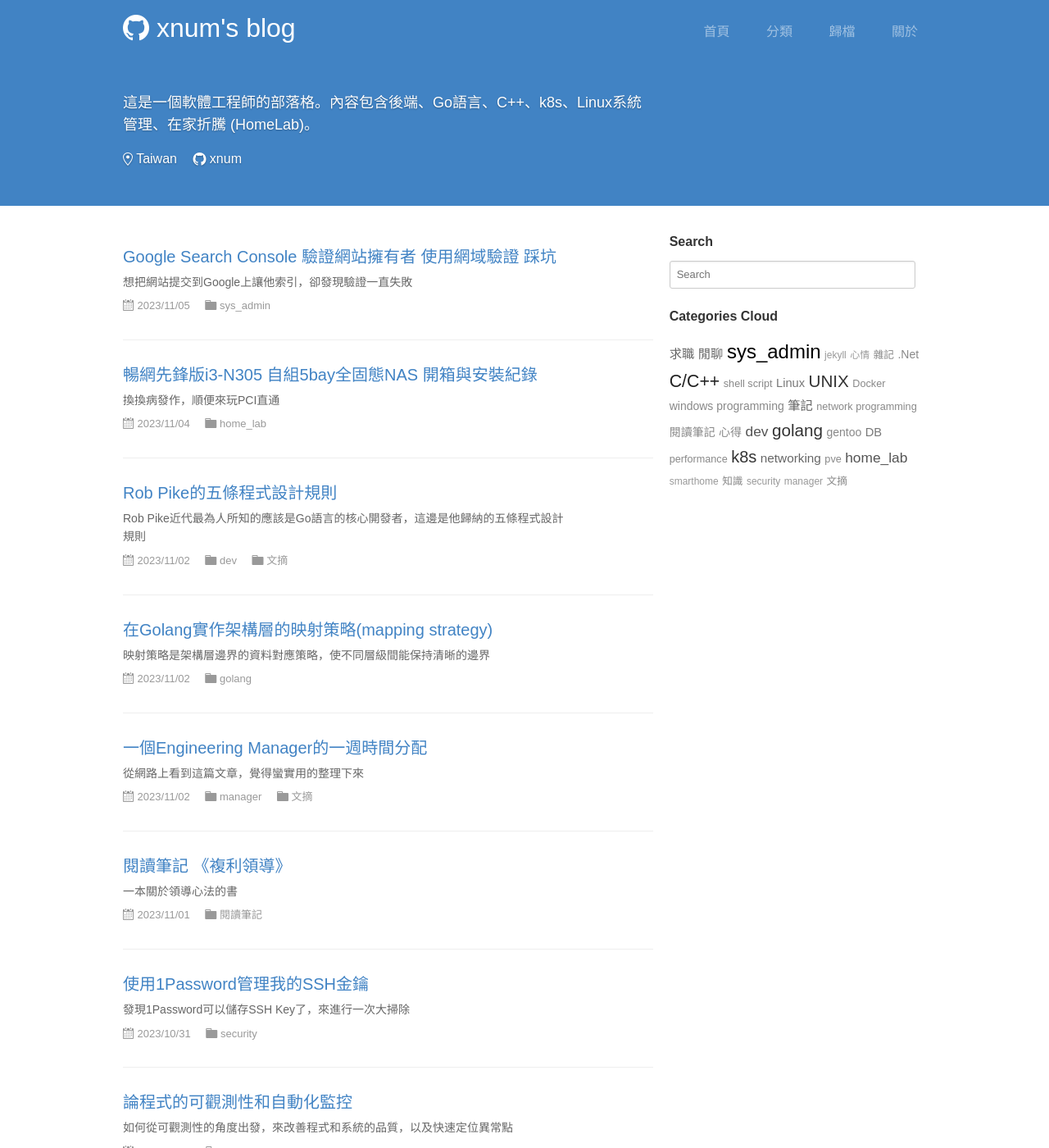
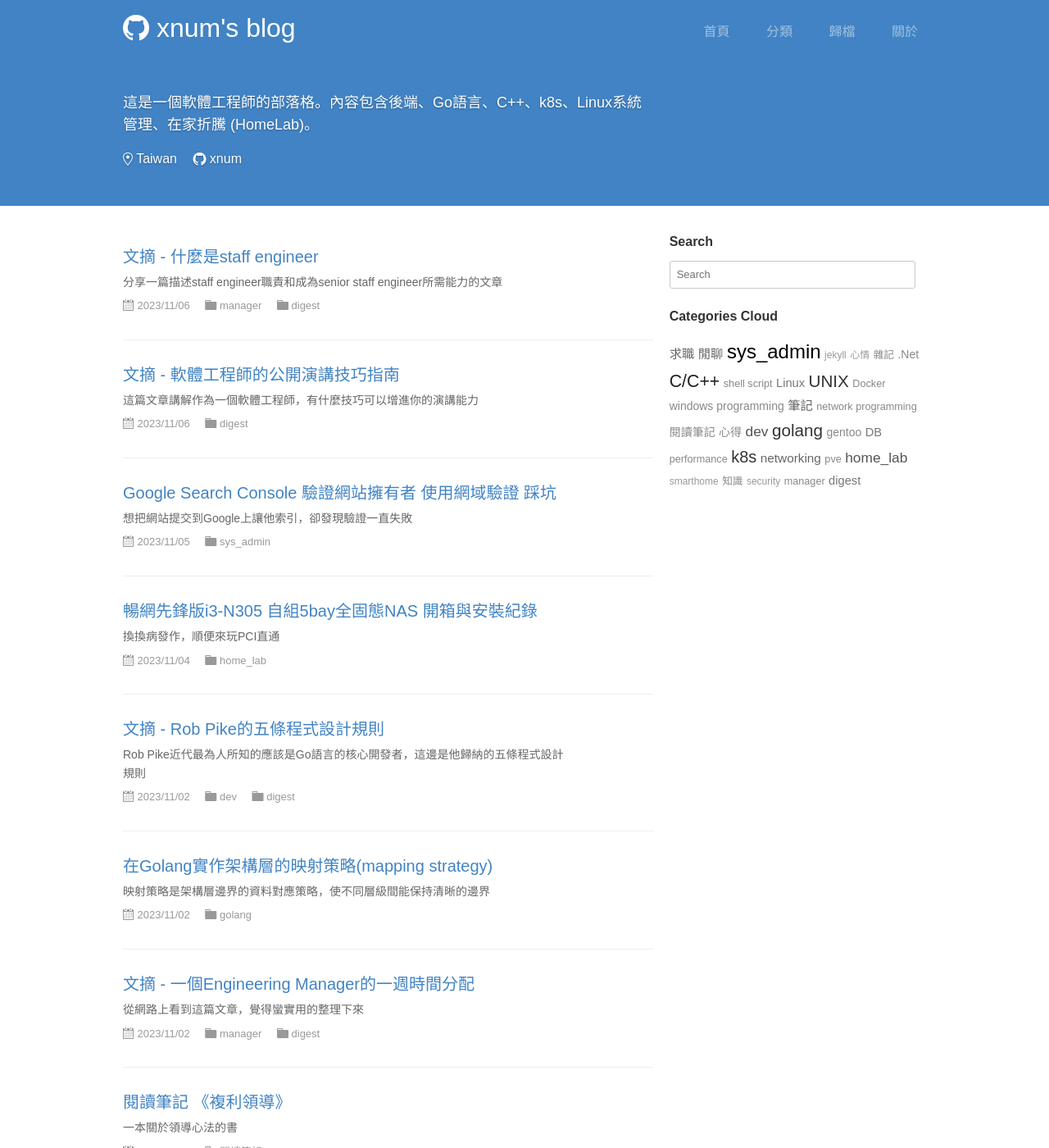
Before and after one commit to xnum/xnum.github.io, a Jekyll site: the page built from index.html, in a window 1280 px wide and 1400 px high. Shown: the whole window at 82% size. Built offline with Jekyll 4.4.1, drawn with Linux system fonts in a browser that asks for light colours; the list of posts is cut into pages by our own code; comment, search, counter and statistics services are not loaded; a style sheet for code colours, icons or effects is not loaded; some of the changed lines change nothing that is shown; some of the changed text lies outside the part shown.

Commit message:
add post

````diff
--- a/_posts/2023-11-02-a-week-of-engineering-manager.md
+++ b/_posts/2023-11-02-a-week-of-engineering-manager.md
@@ -1,7 +1,7 @@
 ---
 layout: post
-title: 一個Engineering Manager的一週時間分配
-categories: [manager, 文摘]
+title: 文摘 - 一個Engineering Manager的一週時間分配
+categories: [manager, digest]
 description: 從網路上看到這篇文章，覺得蠻實用的整理下來
 ---
 
--- a/_posts/2023-11-02-rob-pike-5-rules-of-programming.md
+++ b/_posts/2023-11-02-rob-pike-5-rules-of-programming.md
@@ -1,7 +1,7 @@
 ---
 layout: post
-title: Rob Pike的五條程式設計規則
-categories: [dev, 文摘]
+title: 文摘 - Rob Pike的五條程式設計規則
+categories: [dev, digest]
 description: Rob Pike近代最為人所知的應該是Go語言的核心開發者，這邊是他歸納的五條程式設計規則
 ---
 
--- /dev/null
+++ b/_posts/2023-11-06-public-talk-swe.md
@@ -0,0 +1,74 @@
+---
+layout: post
+title: 文摘 - 軟體工程師的公開演講技巧指南
+categories: [digest]
+description: 這篇文章講解作為一個軟體工程師，有什麼技巧可以增進你的演講能力
+---
+
+<https://careercutler.substack.com/p/a-guide-to-public-speaking-for-software>
+
+溝通能力是工程師往資深邁進重要的一個能力，而公開演講作為一種廣播式通訊機制，精進這項能力可以讓多數人理解認同你的想法。試想你的主管開了三十分鐘的會議，令人昏昏欲睡，簡直是在浪費時間。
+
+### 肢體語言
+
+- 大部分的時間面向觀眾，彷彿你是在和他們說話。不要一直看著投影片或地板，因為受眾不是它們。
+- 嘗試挺直。
+- 運用雙手，保持敞開。
+
+### 說話方式
+
+- 表現出自信。
+- 不要一直保持相同的節奏。避免容易被預測。
+- 表現出情感。彷彿你在談論一件令你感到興奮有趣的事。
+- 音量不要太小。
+
+### 內容
+
+- 互動性：先提出問題或想法，引起聽眾的注意，使聽眾思考。
+- 圖像 > 文字：如果能用圖像，就不用文字。(80%:20%)
+- 文字盡量簡短，最好是：
+    - 1個置中的大句子
+    - 3或5個項目符號，保持每個項目符號為1行
+
+### 架構
+
+以下有請ChatGPT給出一個示範：
+
+#### Problem-Agitate-Solution (很經典的三幕劇結構)
+
+問題（Problem）：
+企業面臨的網路安全威脅日益增多，傳統的安全邊界已不足以保護企業內外部散布的資料和應用系統。
+
+激化（Agitate）：
+如果繼續依賴過時的安全模型，企業不僅容易受到資料洩露和駭客攻擊的風險，而且可能因為不符合新的合規要求而面臨法律與財務上的後果。
+
+解決方案（Solution）：
+Cloudflare Zero Trust 安全解決方案透過確保所有用戶和裝置在存取企業資源前都必須通過嚴格的身份驗證和行為分析，提供了一個更為安全和符合現代企業需求的網路環境，大幅減少安全威脅和遵規風險。
+
+#### Before-After-Bridge (全能住宅改造王都看過吧)
+
+Before（之前狀態）：
+傳統安全模型依賴於固定的網絡邊界來保護資源，但隨著雲端技術和遠端工作的普及，這種模型無法有效保護分散在各處的企業資源。
+
+After（之後狀態）：
+採用Cloudflare Zero Trust 安全架構，企業能夠確保每一次的存取都經過嚴格的身份驗證和授權，無論用戶或資源位於何處，都能實現精確的安全控制。
+
+Bridge（橋接方案）：
+介紹Cloudflare Zero Trust 如何連接「之前」和「之後」的狀態，包括它的主要特點，比如最小權限原則、身份和設備的持續性驗證，以及自動化的安全政策實施，這些都是幫助企業從傳統安全模型過渡到現代安全架構的關鍵。
+
+#### Topic-Why it matters-Information-Recap
+
+主題（Topic）：
+Cloudflare Zero Trust 架構
+
+為何重要（Why it matters）：
+隨著遠端工作模式的興起與網路威脅的增加，傳統的安全防護模型已不足以應對現今複雜的網絡環境。Cloudflare Zero Trust 提供了一個不依賴於傳統網絡邊界的安全架構，確保只有驗證和授權的用戶及裝置才能存取資源。
+
+信息（Information）：
+1. Cloudflare Zero Trust 的基本原則和運作方式。
+2. 如何通過Cloudflare提升企業的安全性與合規性。
+3. Zero Trust 與VPN之間的差異與優勢比較。
+4. 實際案例分析：企業採用Cloudflare Zero Trust 的效益。
+
+總結（Recap）：
+總結Cloudflare Zero Trust 如何幫助企業面對當代網絡安全挑戰，並提供一個靈活、安全且易於管理的網絡存取解決方案。
--- /dev/null
+++ b/_posts/2023-11-06-senior-staff-engineer.md
@@ -0,0 +1,28 @@
+---
+layout: post
+title: 文摘 - 什麼是staff engineer
+categories: [manager, digest]
+description: 分享一篇描述staff engineer職責和成為senior staff engineer所需能力的文章
+---
+
+<https://blog.alexewerlof.com/p/beyond-staff-engineer>
+
+在職涯發展上通常分為對人的管理和對技術的管理，這是因為把最好的工程師擺到管理職並不一定是個好的決定。
+
+從senior繼續往上走才會面臨二轉(team lead or tech lead)。
+
+```
+staff engineer is a.k.a principal engineer or Tech Lead.
+```
+
+staff engineer和senior engineer的差別是技術方面的職責，但仍然是一個individual contributer。沒有對人的管理責任。
+
+而staff engineer通常的期待是：
+
+- 作為其他工程師的榜樣
+- 作為參謀提供工程方面的意見
+- 不需對人或對產品
+
+當一個組織成長到engineering manager在技術方面無法滿足時，就需要staff engineer提供相關的意見，來補足缺乏的部分。所以他並不是一個必要的角色。
+
+senior staff engineer則是能夠勝任更大型組織的technical leadership。
````
